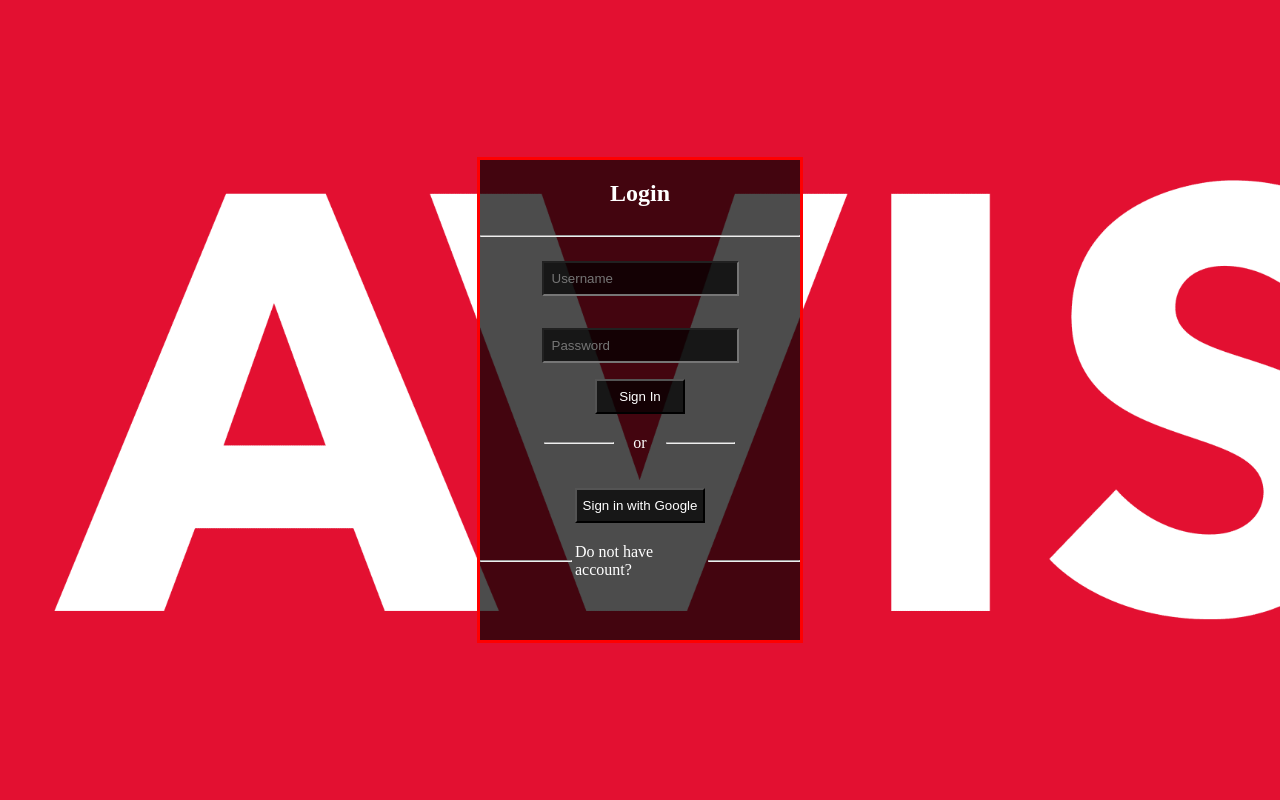
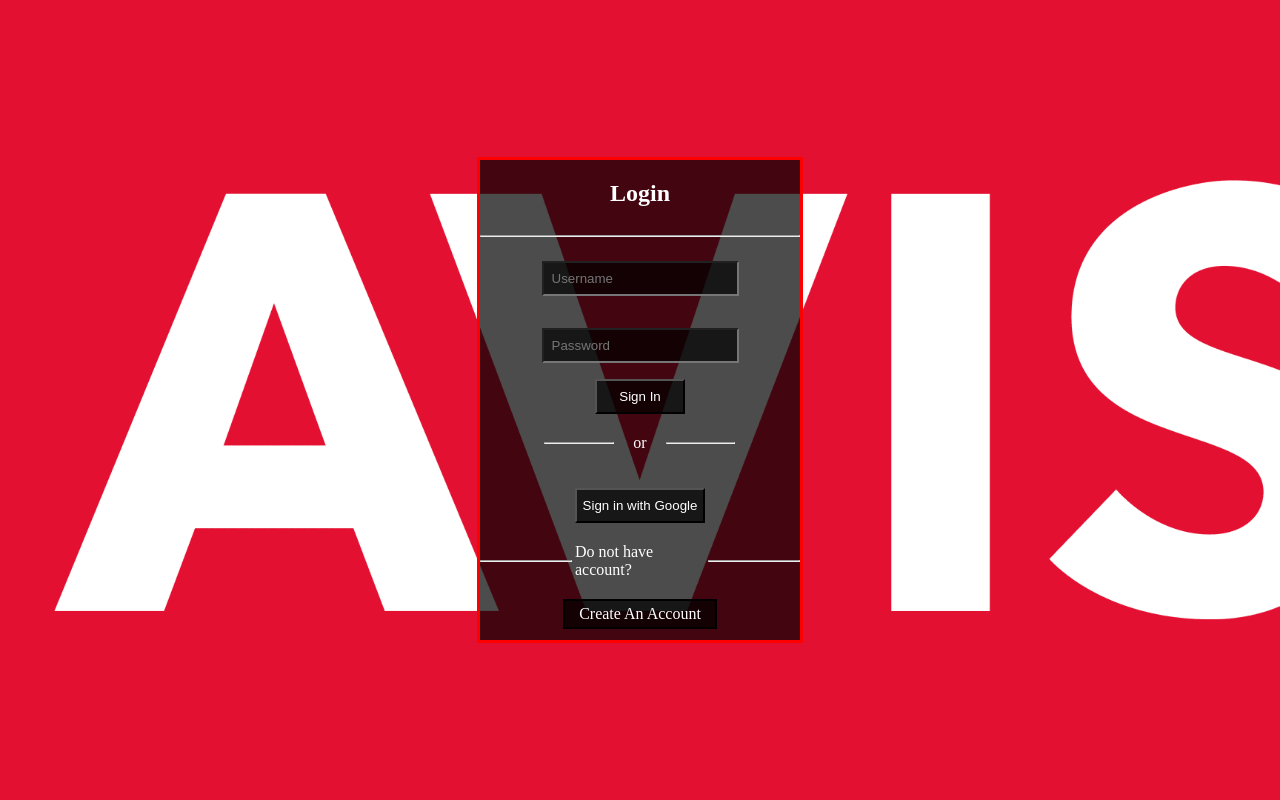
Before and after one commit to mehmetkocagoz/se3355final, a Flask app: page /login in a window 1280 px wide. Run offline with Flask 3, Linux system fonts and the light colour scheme.

Commit message:
Add error text and register link to login page

```diff
--- a/app/templates/login.html
+++ b/app/templates/login.html
@@ -12,7 +12,10 @@
             <div class="title">
                 <h2>Login</h2>
             </div>
-            {{ error }}
+            <div class="error_text">
+                {{ error }}
+            </div>
+
             <hr>
             <form id="loginForm" action="/login" method="POST">
                 <input type="text" id="username" name="username" placeholder="Username" required>
@@ -32,6 +35,9 @@
                 <span class="or-text">Do not have account?</span>
                 <hr>
             </div>
+            <div class="register">
+                <a href="/register">Create An Account</a>
+            </div>
         </div>
     </div>
 </body>
```
